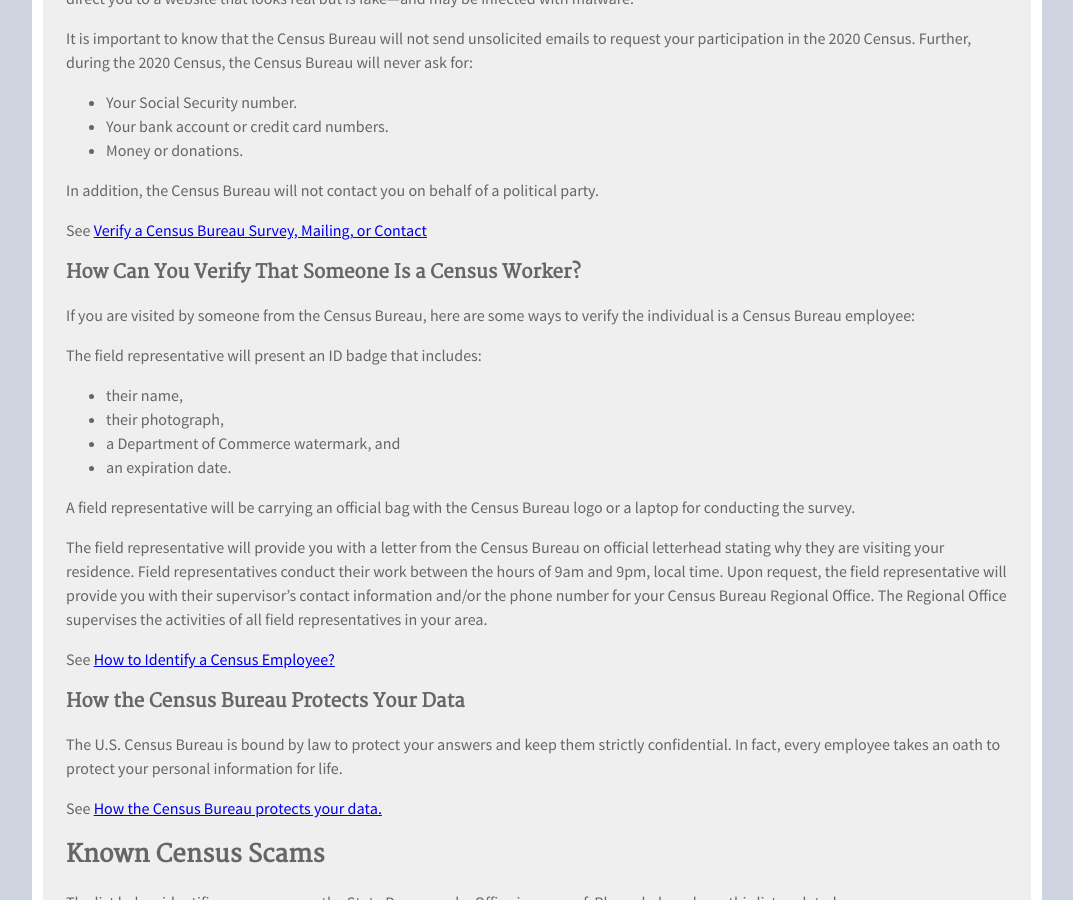
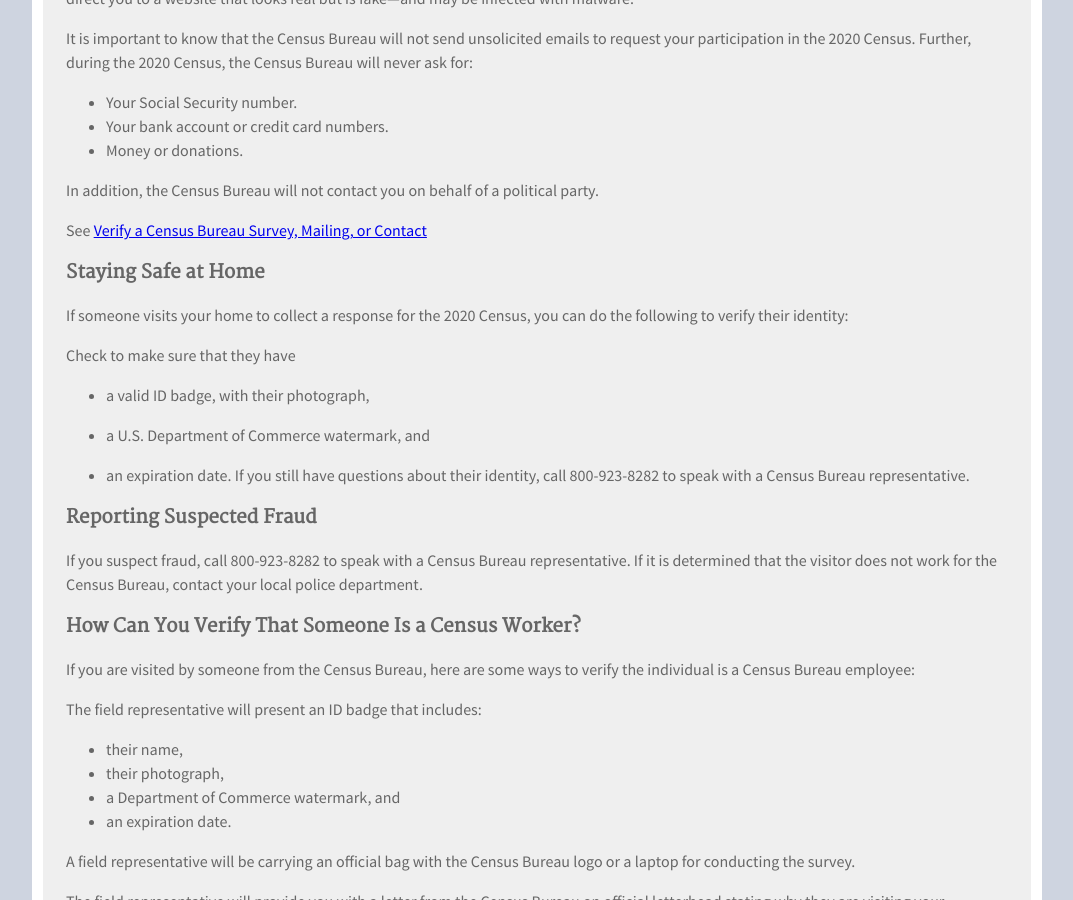
Before and after one commit to TBleess/Website_New, a Jekyll site: the page built from pages/5_CensusACS/2020-fraud.md, in a window 1280 px wide and 900 px high, scrolled down 699 px. Shown: the whole window, without its empty margins (103-1176 px from the left). Built offline with Jekyll 4.4.1, drawn with Linux system fonts in a browser that asks for light colours.

Commit message:
Update 2020-fraud.md

```diff
--- a/pages/5_CensusACS/2020-fraud.md
+++ b/pages/5_CensusACS/2020-fraud.md
@@ -33,6 +33,22 @@
 
  See [Verify a Census Bureau Survey, Mailing, or Contact](https://www.census.gov/programs-surveys/surveyhelp/verify-a-survey.html)
 
+### Staying Safe at Home
+
+If someone visits your home to collect a response for the 2020 Census, you can do the following to verify their identity:
+
+Check to make sure that they have
+- a valid ID badge, with their photograph,
+
+- a U.S. Department of Commerce watermark, and
+
+- an expiration date.
+If you still have questions about their identity, call 800-923-8282 to speak with a Census Bureau representative.
+
+### Reporting Suspected Fraud
+
+If you suspect fraud, call 800-923-8282 to speak with a Census Bureau representative. If it is determined that the visitor does not work for the Census Bureau, contact your local police department.
+
 ### How Can You Verify That Someone Is a Census Worker?
 
  If you are visited by someone from the Census Bureau, here are some ways to verify the individual is a Census Bureau employee:
```
